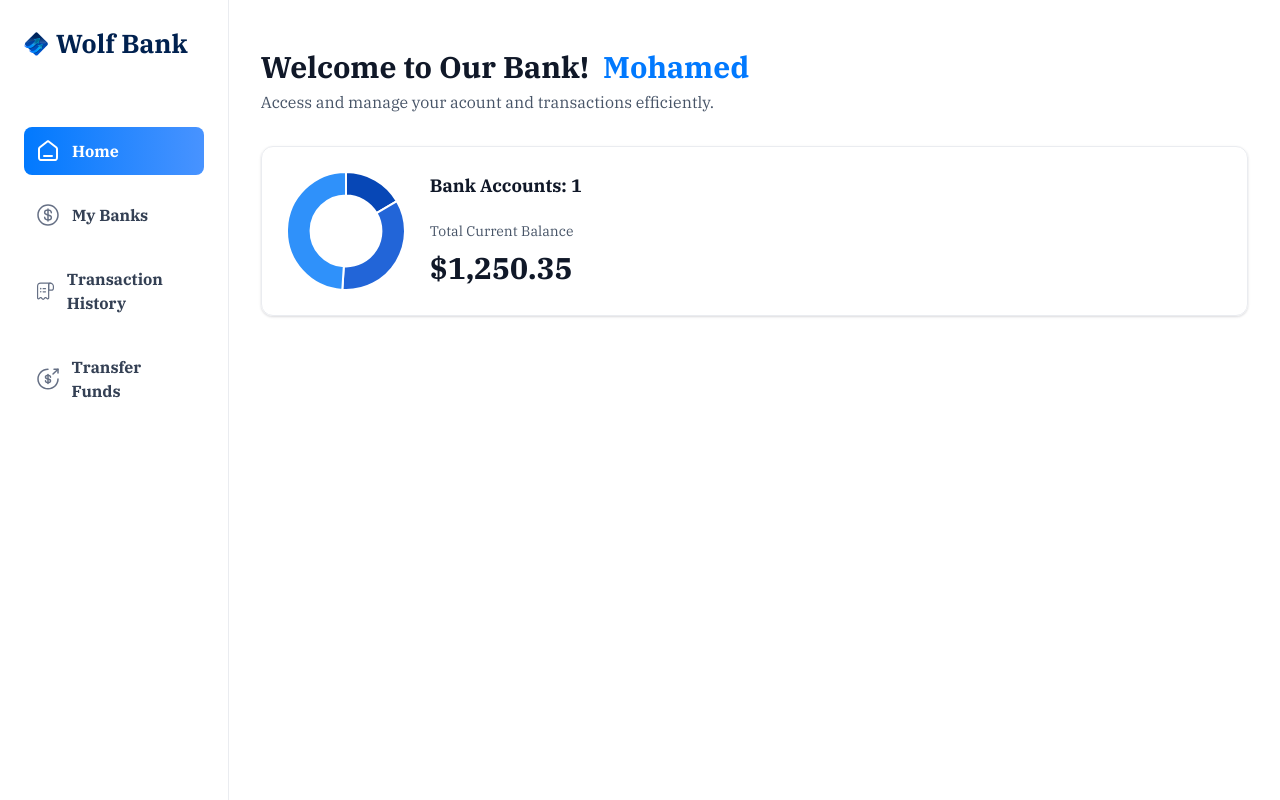
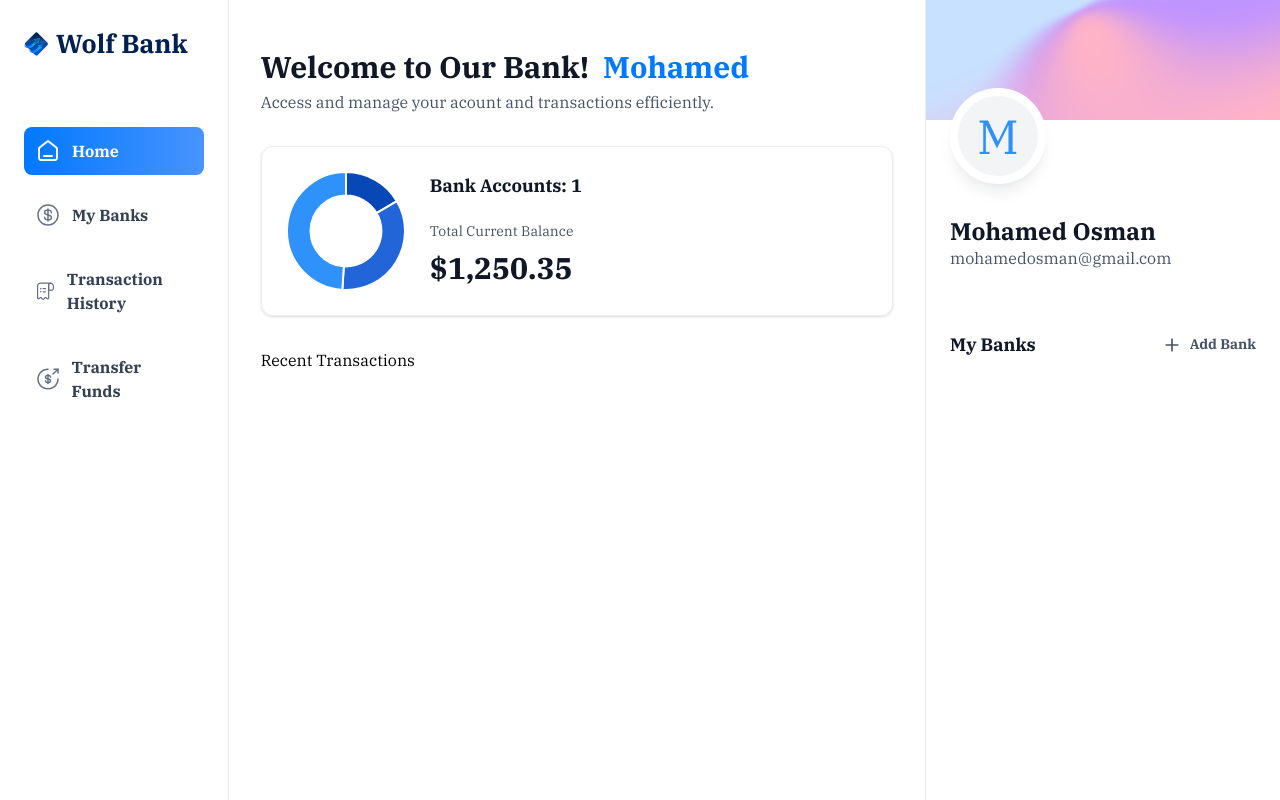
Before and after one commit to Mohamed-Abdellatif/banking-website, a Next.js app: page / in a window 1280 px wide. Built offline with nearby package versions, Linux system fonts and the light colour scheme.

Commit message:
Implement Right Sidebar

```diff
--- a/app/(root)/page.tsx
+++ b/app/(root)/page.tsx
@@ -1,10 +1,11 @@
 import HeaderBox from "@/components/HeaderBox"
+import RightSidebar from "@/components/RightSidebar"
 import TotalBalanceBox from "@/components/TotalBalanceBox"
 
 
 const Home = () => {
     const loggedIn={
-        firstName:"Mohamed",
+        firstName:"Mohamed",lastName:"Osman",email:"mohamedosman@gmail.com",
     }
   return (
     <section className="home">
@@ -24,7 +25,9 @@
 
            />
         </header>
+        Recent Transactions
       </div>
+      <RightSidebar user={loggedIn} transactions={[]} banks={[]}/>
     </section>
   )
 }
--- a/components/MobileNav.tsx
+++ b/components/MobileNav.tsx
@@ -3,7 +3,6 @@
   Sheet,
   SheetClose,
   SheetContent,
-  SheetDescription,
   SheetHeader,
   SheetTitle,
   SheetTrigger,
--- /dev/null
+++ b/components/RightSidebar.tsx
@@ -0,0 +1,43 @@
+import Image from "next/image";
+import Link from "next/link";
+import React from "react";
+
+const RightSidebar = ({ user, transactions, banks }: RightSidebarProps) => {
+  return (
+    <aside className="right-sidebar">
+      <section className="flex flex-col pb-8">
+        <div className="profile-banner" />
+        <div className="profile">
+          <div className="profile-img">
+            <span className="text-5xl fon-bold text-blue-500">
+              {user.firstName[0]}
+            </span>
+          </div>
+          <div className="profile-details">
+            <h1 className="profile-name">
+                {user.firstName} {user.lastName}
+
+            </h1>
+            <p className="profile-email">{user.email}</p>
+          </div>
+        </div>
+      </section>
+      <section className="banks">
+        <div className="flex w-full justify-between">
+            <h2 className="header-2">
+                My Banks
+            </h2>
+            <Link href="/" className="flex gap-2">
+            <Image src="/icons/plus.svg" alt="plus" width={20} height={20}/>
+            <div className="text-14 font-semibold text-gray-600">Add Bank</div>
+            </Link>
+        </div>
+        { /*TODO: {banks?.length>0 &&(
+            <div className="relative flec flex-1 flex-col"></div>
+        )} */}
+      </section>
+    </aside>
+  );
+};
+
+export default RightSidebar;
```
